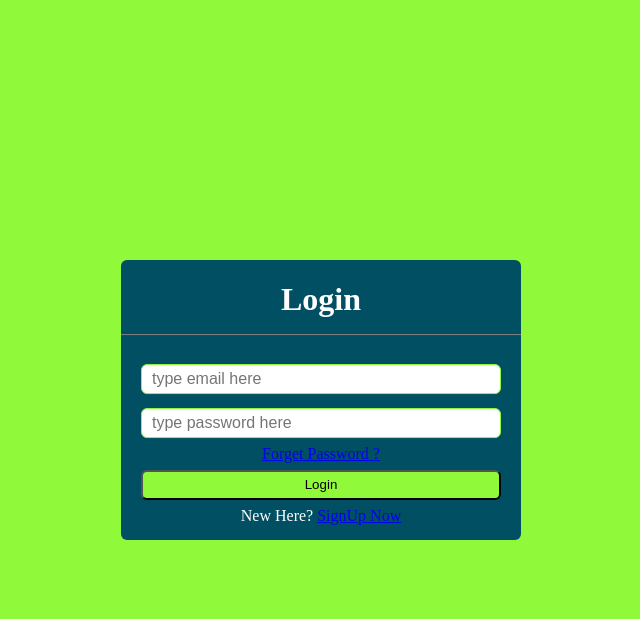
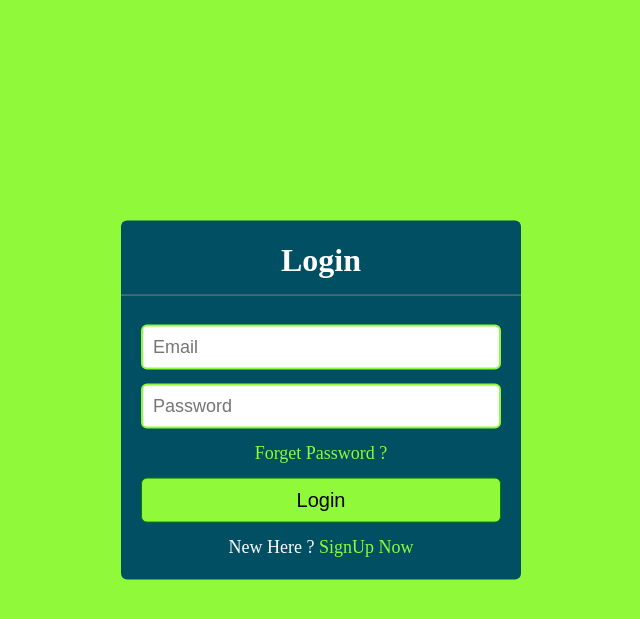
Before and after one commit to AbdulRehmanGHub/CRUD-PHP, a PHP site: page /crud/login.php in a window 1280 px wide. Shown: the top 619 px of the page, without its empty margins (319-959 px from the left). Run offline with PHP 8.4, Linux system fonts and the light colour scheme.

Commit message:
added features of img upload, login and improve coding

```diff
--- a/login.php
+++ b/login.php
@@ -38,30 +38,65 @@
 
         .text_field {
             width: 100%;
-            height: 30px;
-            font-size: 16px;
-            border: 1px solid rgb(144, 250, 58);
+            height: 45px;
+            font-size: 18px;
+            border: 2px solid rgb(144, 250, 58);
             box-sizing: border-box;
             border-radius: 6px;
             padding-left: 10px;
             margin: 7px 0;
+            outline: none;
         }
 
         .login_btn {
             width: 100%;
-            height: 30px;
+            height: 45px;
             background: rgb(144, 250, 58);
+            border: 1px solid green;
             border-radius: 6px;
+            font-size: 20px;
             margin: 7px 0;
             cursor: pointer;
+            outline: none;
         }
 
         .login_btn:hover {
-            background: rgb(50, 100, 0);
+            background: rgb(99, 212, 5);
+        }
+
+        .forget_pass {
+            padding: 4px;
+            margin-top: 3px;
+            margin-bottom: 3px;
+            font-size: 18px;
+        }
+
+        .forget_pass a {
+            color: rgb(144, 250, 58);
+            font-size: 18px;
+            text-decoration: none;
         }
 
 
+        .sign_up {
+            padding: 4px;
+            margin-top: 3px;
+            margin-bottom: 3px;
+            font-size: 18px;
 
+        }
+
+        .sign_up a {
+            color: rgb(144, 250, 58);
+            font-size: 18px;
+            text-decoration: none;
+        }
+
+        @media (max-width: 420px) {
+            .center {
+            width: 90%;
+        }
+    }
 
     </style>
 
@@ -71,17 +106,54 @@
     <div class="center">
         <h1>Login</h1>
 
+        <form action="#" method="POST" autocomplete="off">
         <div class="form">
-                <input type="email" name="email" class= "text_field" placeholder="type email here">
-                <input type="password" name="password" class= "text_field" placeholder="type password here">
+                <input type="email" name="email" class= "text_field" placeholder="Email">
+                <input type="password" name="password" class= "text_field" placeholder="Password">
 
-            <div class="forget_pass"><a href="#"> Forget Password ?</a></div>
+            <div class="forget_pass"><a href="#" onclick="pop()"> Forget Password ?</a></div>
 
             <input type="submit" value="Login" class="login_btn" name="login_btn">
 
-            <div class="sign_up"> New Here? <a href="form.php"> SignUp Now</a></div>
+            <div class="sign_up"> New Here ? <a href="form.php"> SignUp Now</a></div>
         </div>
+        </form>
     </div>
+
+    <script>
+
+        function pop() {
+            alert("It's working, need to add forget pass functionality!");
+        }
+
+    </script>
 
 </body>
 </html>
+
+
+<?php
+
+include ("connection.php");
+
+if(isset($_POST['login_btn'])) {
+    $email = $_POST['email'];
+    $password = $_POST['password'];
+
+    $query = "SELECT * FROM form WHERE email = '$email' && password = '$password'";
+    $data = mysqli_query($conn, $query);
+
+    $total = mysqli_num_rows($data);
+    // echo $total;
+
+    if($total == 1) {
+        $_SESSION['email'] = $email;
+        header('location:display.php');
+
+    } else {
+        echo "failed to login";
+    }
+
+}
+
+?>
```
Also changed, not shown: display.php (+13 -2 lines), form.php (+15 -2 lines), img_upload.php (added, +36 -0 lines), style.css (+10 -0 lines), update.php (+13 -2 lines).
